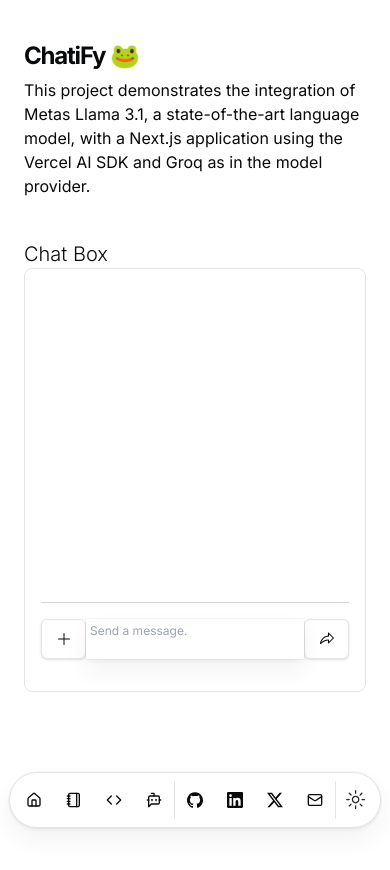
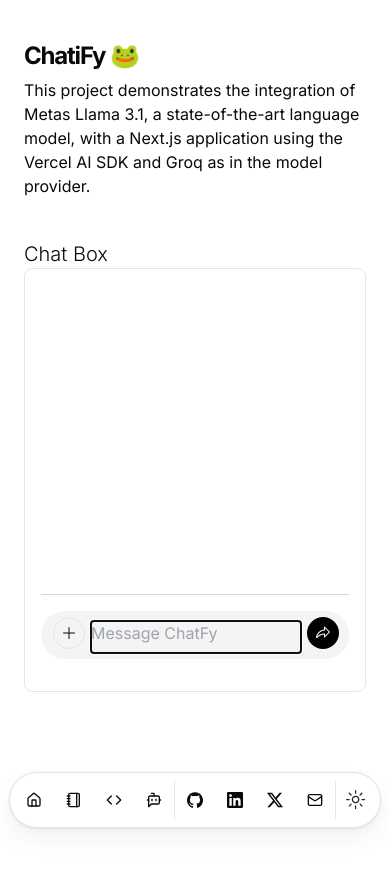
Before and after one commit to pockerCode/Portfolio-shafi, a Next.js app: page /chat-bot-ai in a window 390 px wide. Shown: the top 870 px of the page. Built offline with nearby package versions, Linux system fonts and the light colour scheme.

Commit message:
added the image

```diff
--- a/src/app/chat-bot-ai/page.tsx
+++ b/src/app/chat-bot-ai/page.tsx
@@ -63,47 +63,49 @@ export default function Page() {
                   onSubmit={handleSubmit}
                   className="flex items-center border-t border-gray-300 md:p-2  py-4 md:py-2 md:px-2"
                 >
-                  <Link href={"/chat-bot-ai/new"}>
-                    <div
-                      className={cn(
-                        "flex size-8 md:min-h-[58px] min-h-[40px]  min-w-[45px] md:min-w-[58px]  shrink-0 select-none items-center justify-center rounded-md border shadow",
-                        "bg-background"
-                      )}
+                 <div className="flex w-full items-center">
+            <div className="flex w-full flex-col gap-1.5 rounded-[26px] p-1.5 transition-colors bg-[#f4f4f4] dark:bg-[#1A1A1A]">
+              <div className="flex items-end gap-1.5 md:gap-2">
+                <div>
+                  <div className="flex flex-col">
+
+                  <Link href={'/chat-bot-ai/new'}>
+                    <button
+                      className="flex items-center justify-center h-8 w-8 rounded-full  focus-visible:outline-black border dark:text-white  dark:focus-visible:outline-white mb-1 ml-1.5"
+
                     >
-                      <IconPlus />
-                    </div>
-                  </Link>
+                     <IconPlus />
+                    </button>
+                    </Link>
+                  </div>
+                </div>
+                <div className="flex min-w-0 flex-1 flex-col">
                   <Textarea
                     ref={inputRef}
+                    id="prompt-textarea"
                     tabIndex={0}
                     onKeyDown={onKeyDown}
-                    placeholder="Send a message."
-                    className="md:min-h-[58px] min-h-[40px]  w-full resize-none  md:px-4 px-1 md:py-[1rem] py-1 focus-within:outline-none text-xs  sm:text-sm  bg-background [box-shadow:0_0_0_1px_rgba(0,0,0,.03),0_2px_4px_rgba(0,0,0,.05),0_12px_24px_rgba(0,0,0,.05)] transform-gpu dark:[border:1px_solid_rgba(255,255,255,.1)] dark:[box-shadow:0_-20px_80px_-20px_#ffffff1f_inset]"
+                    data-id="cfa4d3a1-2e12-4214-91a0-166009d43714"
+                    dir="auto"
                     autoFocus
-                    spellCheck={false}
-                    autoComplete="off"
-                    autoCorrect="on"
-                    name="message"
                     rows={1}
+                    placeholder="Message ChatFy"
                     value={input}
                     onChange={handleInputChange}
+                    className="m-0 resize-none border-0 bg-transparent px-0 text-token-text-primary min-h-[32px] focus:ring-0 focus-visible:ring-0 max-h-[25dvh] "
+
                   />
-                  <button
-                    type="submit"
-                    className="md:px-8 md:py-[1rem] md:rounded-r-lg md:block hidden   focus:outline-none bg-background [box-shadow:0_0_0_1px_rgba(0,0,0,.03),0_2px_4px_rgba(0,0,0,.05),0_12px_24px_rgba(0,0,0,.05)] transform-gpu dark:[border:1px_solid_rgba(255,255,255,.1)] dark:[box-shadow:0_-20px_80px_-20px_#ffffff1f_inset] "
-                  >
-                    <p>Send</p>
-                  </button>
+                </div>
+                <button
+                type="submit"
+                  className="mb-1 me-1 flex h-8 w-8 items-center justify-center rounded-full bg-black text-white transition-colors hover:opacity-70 focus-visible:outline-none focus-visible:outline-black disabled:bg-[#D7D7D7] disabled:text-[#f4f4f4] disabled:hover:opacity-100 dark:bg-white dark:text-black dark:focus-visible:outline-white disabled:dark:bg-token-text-quaternary dark:disabled:text-token-main-surface-secondary"
 
-                  <button
-                    type="submit"
-                    className={cn(
-                      "flex size-8 min-h-[40px]  min-w-[45px] md:hidden   shrink-0 select-none items-center justify-center rounded-md border shadow",
-                      "bg-background"
-                    )}
-                  >
-                    <IconShare />
-                  </button>
+                >
+                    < IconShare/>
+                </button>
+              </div>
+            </div>
+          </div>
                 </form>
               </div>
             </Card>
--- /dev/null
+++ b/src/app/robots.ts
@@ -0,0 +1,12 @@
+import { MetadataRoute } from 'next'
+
+export default function robots(): MetadataRoute.Robots {
+  return {
+    rules: {
+      userAgent: '*',
+      allow: '/',
+      disallow: '/private/',
+    },
+    sitemap: 'https://acme.com/sitemap.xml',
+  }
+}
--- /dev/null
+++ b/src/app/sitemap.ts
@@ -0,0 +1,24 @@
+import { MetadataRoute } from 'next'
+
+export default function sitemap(): MetadataRoute.Sitemap {
+  return [
+    {
+      url: 'https://mohammedshafi.vercel.app/',
+      lastModified: new Date(),
+      changeFrequency: 'yearly',
+      priority: 1,
+    },
+    {
+      url: 'https://mohammedshafi.vercel.app/chat-bot-ai',
+      lastModified: new Date(),
+      changeFrequency: 'monthly',
+      priority: 0.8,
+    },
+    {
+      url: 'https://mohammedshafi.vercel.app/blog',
+      lastModified: new Date(),
+      changeFrequency: 'weekly',
+      priority: 0.5,
+    },
+  ]
+}
--- a/src/data/resume.tsx
+++ b/src/data/resume.tsx
@@ -4,7 +4,7 @@ import { CodeIcon, HomeIcon, NotebookIcon, PencilLine,BotMessageSquare } from "l
 export const DATA = {
   name: "Shafi ",
   initials: "M",
-  url: "https://advent0shafio.vercel.app/",
+  url: "https://mohammedshafi.vercel.app/",
   location: "Bangalore, India",
   locationLink: "https://www.google.com/maps/place/Banaswadi,+Bengaluru,+Karnataka/@13.0106957,77.6384052,15z/data=!3m1!4b1!4m6!3m5!1s0x3bae172a8816c8a7:0x12898ffb28776f32!8m2!3d13.0103761!4d77.6481944!16s%2Fm%2F0h_903m?entry=ttu",
   description:
@@ -18,7 +18,12 @@ export const DATA = {
     "Typescript",
     "Node.js",
     "Python",
+    'Git',
+    'Ngnix',
+    'Gunicorn',
+    "EC2",
     "Postgres",
+    'SQL',
     "Docker",
     "Bash Script",
     "Django RestFramwork",
```
Also changed, not shown: src/app/opengraph-image.png (added).
